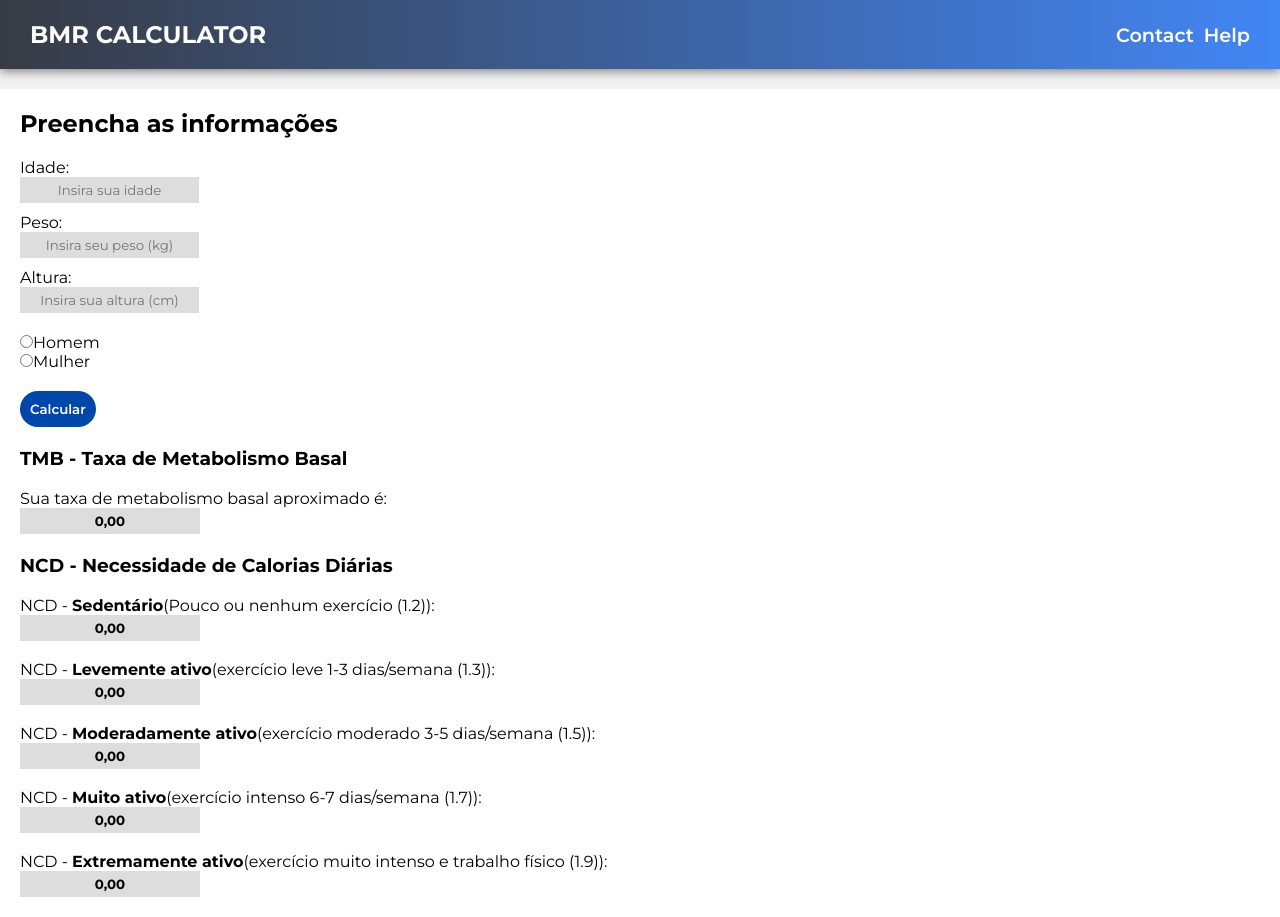
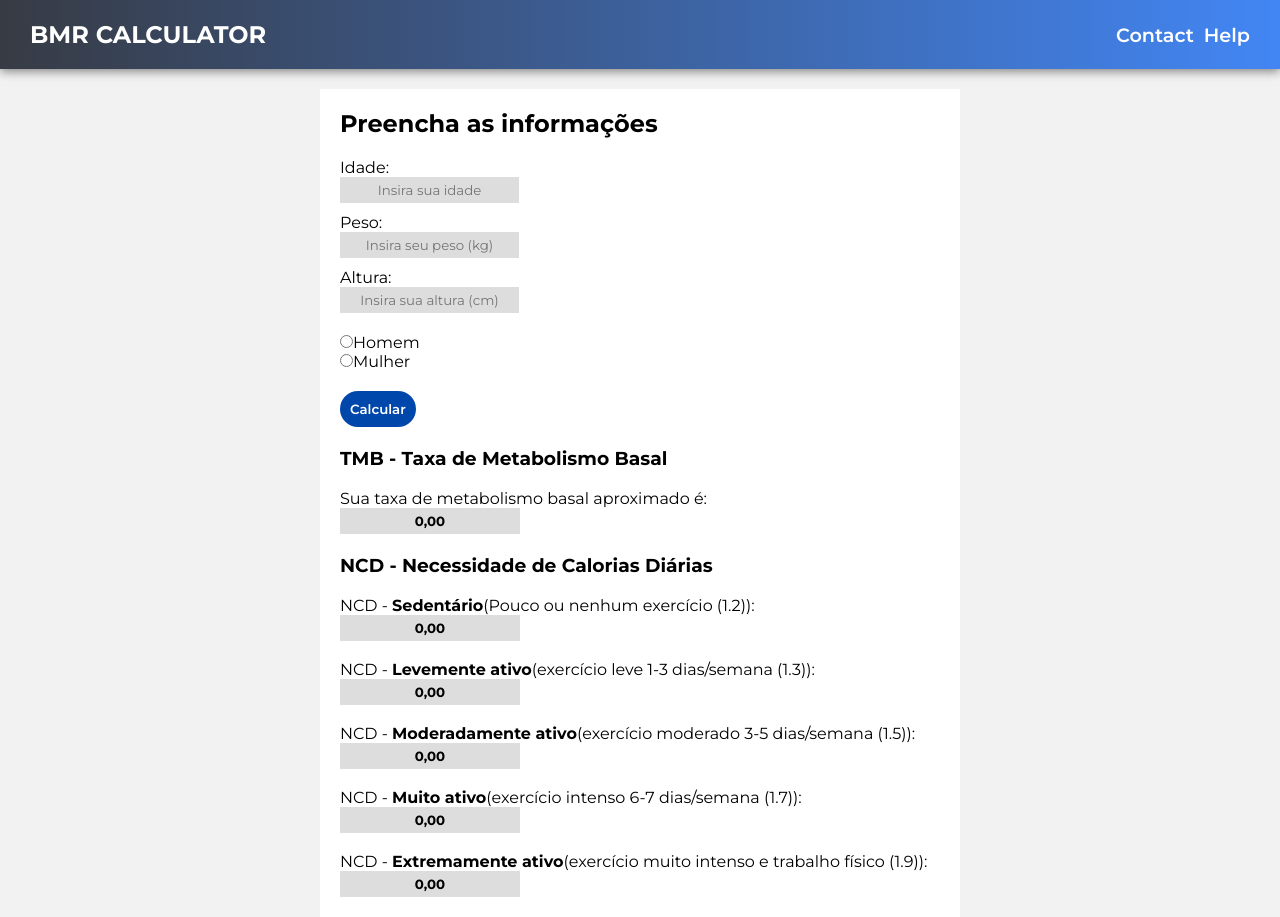
Before and after one commit to eijilucas/bmr-calculator, a React (Vite) app: page / in a window 1280 px wide. Built offline with nearby package versions, Linux system fonts and the light colour scheme.

Commit message:
fix: adjusts

```diff
--- a/src/App.css
+++ b/src/App.css
@@ -2,4 +2,6 @@
     display: flex;
     flex-direction: column;
     gap: 20px;
+    justify-content: center;
+    align-items: center;
 }
--- a/src/components/Form/form.scss
+++ b/src/components/Form/form.scss
@@ -1,5 +1,5 @@
 .form {
-    width: 100%;
+    width: 50%;
     display: flex;
     flex-direction: column;
     align-items: flex-start;
@@ -45,6 +45,10 @@
 
 @media(max-width: 768px) {
 
+    .form {
+        width: 100%;
+    }
+
     input:focus {
         pointer-events: none;
     }
```
